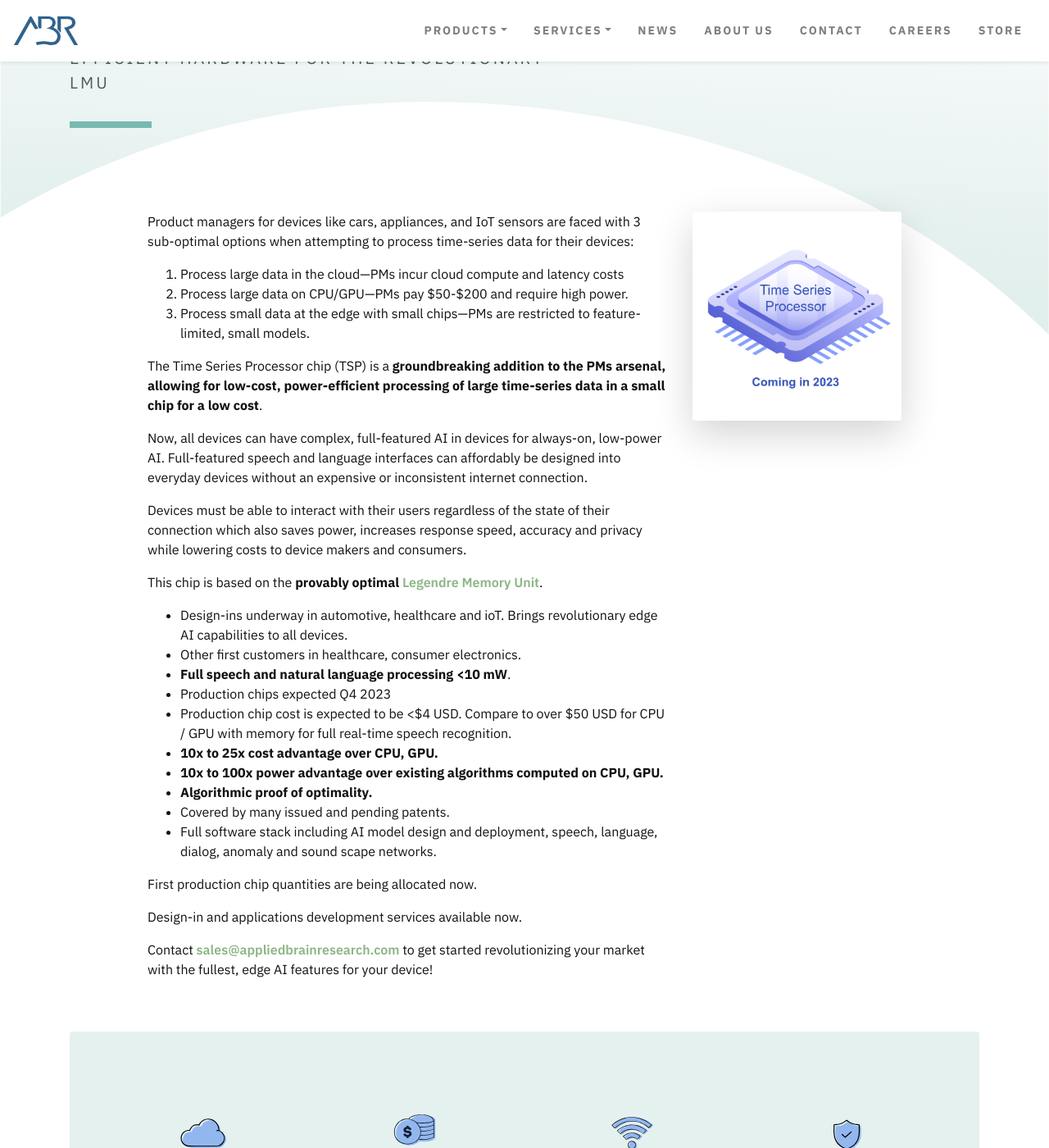
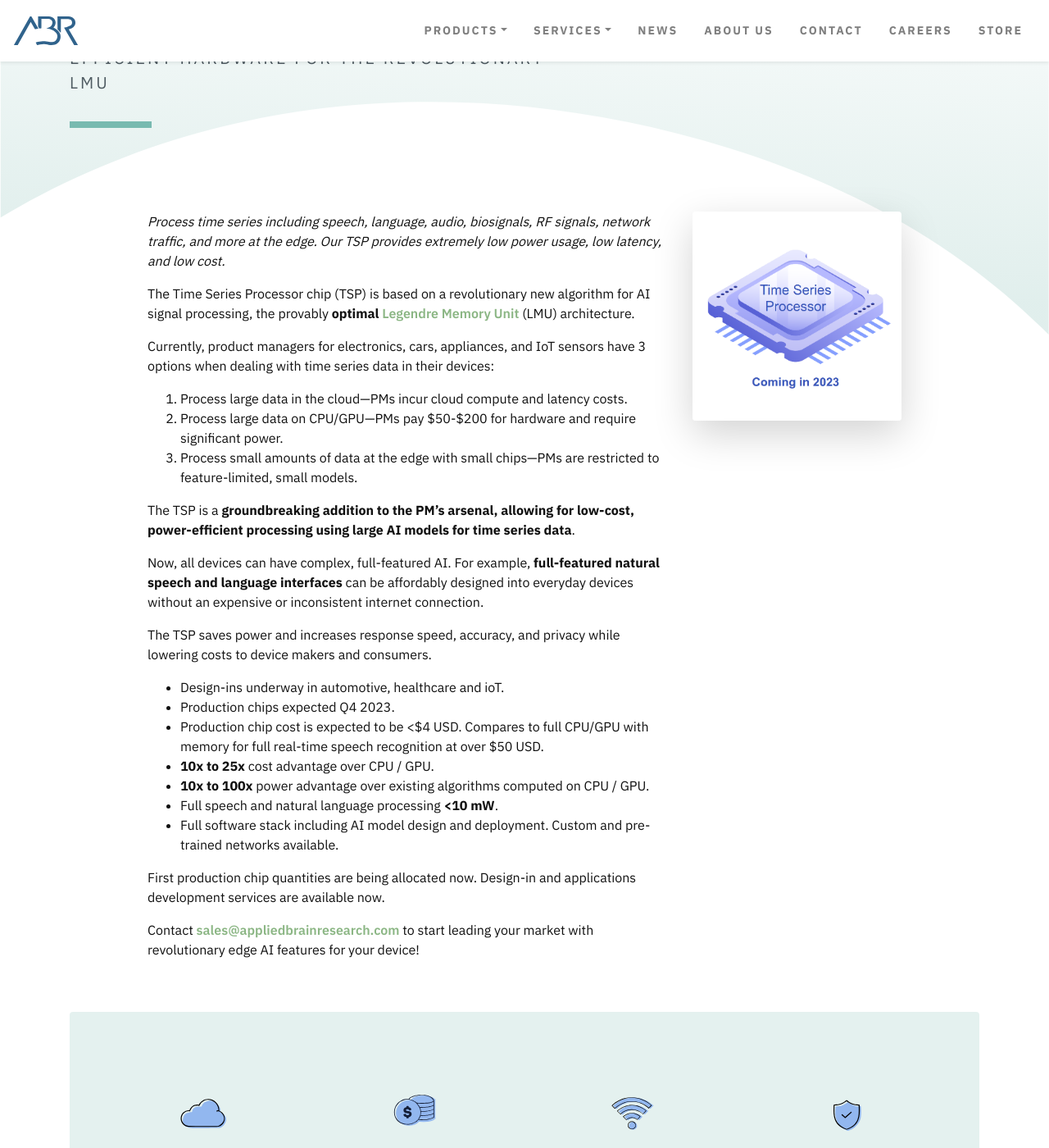
Before and after one commit to abr/abr.github.io, a Jekyll site: the page built from _products/tsp.md, in a window 1280 px wide and 1400 px high, scrolled down 257 px. Shown: the whole window at 82% size. Built offline with Jekyll 4.4.1, drawn with Linux system fonts in a browser that asks for light colours; some of the changed text lies outside the part shown.

Commit message:
Update TSP copy
Edits by Chris.

```diff
--- a/_products/tsp.md
+++ b/_products/tsp.md
@@ -3,16 +3,15 @@ layout: product
 theme: theme-blue
 
 title: Time Series Processor
-altTitle: Optimal time series edge processor
+altTitle: Edge Time Series Processor
 badge: 2023
 img: tsp.png
 tagline: Efficient hardware for the revolutionary LMU
 
 pitch: >
-    Process speech, language, audio, biosignals, RF signals, network traffic,
-    and more at the edge using the lowest power,
-    with the fastest response, at the lowest cost,
-    with the most privacy.
+    Process time series including speech, language, audio, biosignals,
+    RF signals, network traffic, and more at the edge.
+    Our TSP provides extremely low power usage, low latency, and low cost.
 
 feature:
   cta:
@@ -29,51 +28,47 @@ feature:
       icon: /img/icon-privacy.svg
 ---
 
-Product managers for devices like cars, appliances, and IoT sensors
-are faced with 3 sub-optimal options when attempting to process
-time-series data for their devices:
+<em>{{ page.pitch }}</em>
 
-1. Process large data in the cloud---PMs incur cloud compute and latency costs
-2. Process large data on CPU/GPU---PMs pay $50-$200 and require high power.
-3. Process small data at the edge with small chips---PMs are restricted to
-   feature-limited, small models.
+The Time Series Processor chip (TSP) is based on a revolutionary
+new algorithm for AI signal processing,
+the provably **optimal** [Legendre Memory
+Unit]({{ site.baseurl }}{% link _products/lmu.md %}) (LMU) architecture.
 
-The Time Series Processor chip (TSP) is a **groundbreaking
-addition to the PMs arsenal, allowing for low-cost, power-efficient
-processing of large time-series data in a small chip for a low cost**.
+Currently, product managers for electronics, cars, appliances, and IoT sensors
+have 3 options when dealing with time series data in their devices:
 
-Now, all devices can have complex, full-featured AI in devices for
-always-on, low-power AI. Full-featured speech and language interfaces
-can affordably be designed into everyday devices without an expensive
+1. Process large data in the cloud---PMs incur cloud compute and latency costs.
+2. Process large data on CPU/GPU---PMs pay $50-$200 for hardware
+   and require significant power.
+3. Process small amounts  of data at the edge with small chips---PMs
+   are restricted to feature-limited, small models.
+
+The TSP is a **groundbreaking
+addition to the PM's arsenal, allowing for low-cost, power-efficient
+processing using large AI models for time series data**.
+
+Now, all devices can have complex, full-featured AI.
+For example, **full-featured natural speech and language interfaces**
+can be affordably designed into everyday devices without an expensive
 or inconsistent internet connection.
 
-Devices must be able to interact with their users regardless of the
-state of their connection which also saves power, increases response
-speed, accuracy and privacy while lowering costs to device makers and
-consumers.
+The TSP saves power and increases response speed, accuracy, and privacy
+while lowering costs to device makers and consumers.
 
-This chip is based on the **provably optimal** [Legendre Memory
-Unit]({{ site.baseurl }}{% link _products/lmu.md %}).
-
-- Design-ins underway in automotive, healthcare and ioT. Brings
-  revolutionary edge AI capabilities to all devices.
-- Other first customers in healthcare, consumer electronics.
-- **Full speech and natural language processing <10 mW**.
-- Production chips expected Q4 2023
-- Production chip cost is expected to be <$4 USD. Compare to over $50
-  USD for CPU / GPU with memory for full real-time speech recognition.
-- **10x to 25x cost advantage over CPU, GPU.**
-- **10x to 100x power advantage over existing algorithms computed on
-  CPU, GPU.**
-- **Algorithmic proof of optimality.**
-- Covered by many issued and pending patents.
-- Full software stack including AI model design and deployment,
-  speech, language, dialog, anomaly and sound scape networks.
+- Design-ins underway in automotive, healthcare and ioT.
+- Production chips expected Q4 2023.
+- Production chip cost is expected to be <$4 USD. Compares to full CPU/GPU
+  with memory for full real-time speech recognition at over $50 USD.
+- **10x to 25x** cost advantage over CPU / GPU.
+- **10x to 100x** power advantage over existing algorithms computed on
+  CPU / GPU.
+- Full speech and natural language processing **<10 mW**.
+- Full software stack including AI model design and deployment.
+  Custom and pre-trained networks available.
 
 First production chip quantities are being allocated now.
+Design-in and applications development services are available now.
 
-Design-in and applications development services available now.
-
-Contact <sales@appliedbrainresearch.com> to get started
-revolutionizing your market with the fullest, edge AI features for
-your device!
+Contact <sales@appliedbrainresearch.com> to start leading your market
+with revolutionary edge AI features for your device!
```
